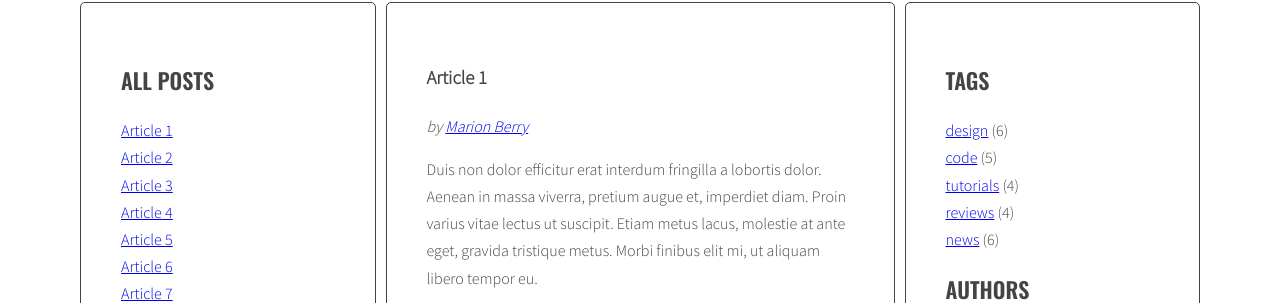
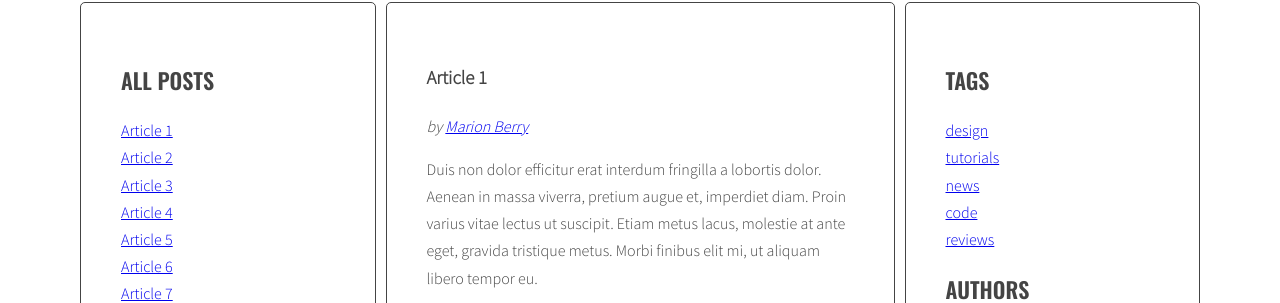
Before and after one commit to ewaolczak/blog-basic-javascript, a website: page index.html in a window 1280 px wide. Shown: the part 241-544 px from the top of the page. Drawn offline with nearby package versions, Linux system fonts and the light colour scheme.

Commit message:
Add generating tags cloud

```diff
--- a/index.html
+++ b/index.html
@@ -267,11 +267,6 @@
         <aside class="sidebar">
           <h2 class="section-title">Tags</h2>
           <ul class="list tags">
-            <li><a href="#">design</a> <span>(6)</span></li>
-            <li><a href="#">code</a> <span>(5)</span></li>
-            <li><a href="#">tutorials</a> <span>(4)</span></li>
-            <li><a href="#">reviews</a> <span>(4)</span></li>
-            <li><a href="#">news</a> <span>(6)</span></li>
           </ul>
           <h2 class="section-title">Authors</h2>
           <ul class="list authors">
--- a/js/script.js
+++ b/js/script.js
@@ -37,7 +37,8 @@
     optTitleSelector = '.post-title',
     optTitleListSelector = '.titles',
     optArticleTagSelector = '.post-tags .list',
-    optArticleAuthorSelector = '.post-author';
+    optArticleAuthorSelector = '.post-author',
+    optTagsListSelector = '.tags.list';
 
   function generateTitleList(customSelector = '') {
     /* remove content of titleList */
@@ -76,6 +77,9 @@
   }
 
   function generateTags() {
+    /* [NEW] create a new variable allTags with an empty array */
+    let allTags = [];
+
     /* find all articles */
     const articles = document.querySelectorAll(optArticleSelector);
 
@@ -102,12 +106,22 @@
         /* add generated code to html variable */
         html = html + linkHTML;
 
+        /* [NEW] check if this link is NOT already in allTags */
+        if (allTags.indexOf(linkHTML) == -1) {
+          /* [NEW] add generated code to allTags array */
+          allTags.push(linkHTML);
+        }
         /* END LOOP: for each tag */
       }
       /* insert HTML of all the links into the tags wrapper */
       tagsWrapper.innerHTML = html;
       /* END LOOP: for every article: */
     }
+    /* [NEW] find list of tags in right column */
+    const tagList = document.querySelector(optTagsListSelector);
+
+    /* [NEW] add html from allTags to tagList */
+    tagList.innerHTML = allTags.join(' ');
   }
 
   function tagClickHandler(e) {
@@ -199,7 +213,6 @@
 
     /* make a new constant "author" and extract author from the "href" constant */
     const author = href.replace('#', '');
-    console.log('author', author);
 
     /* find all author links with class active */
     const activeAuthorLinks = document.querySelectorAll('a.active[href^="#"');
```
